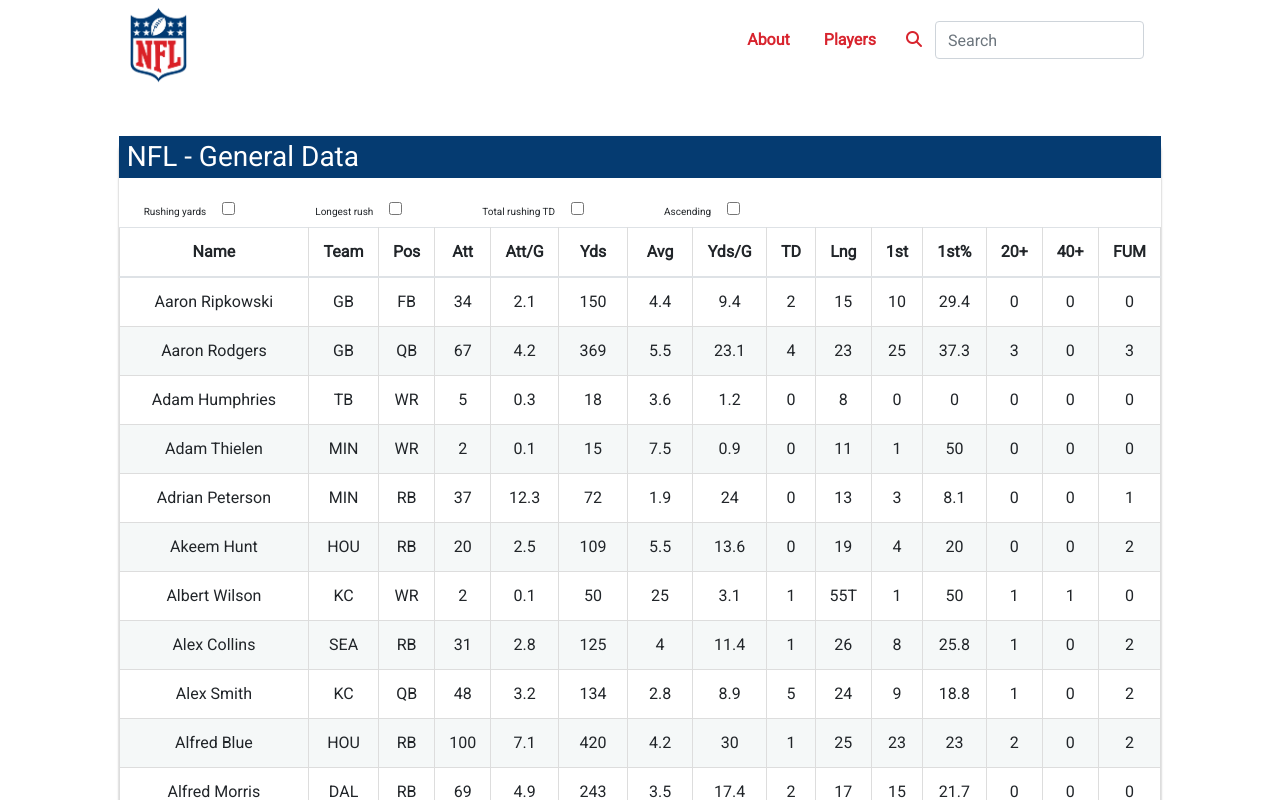
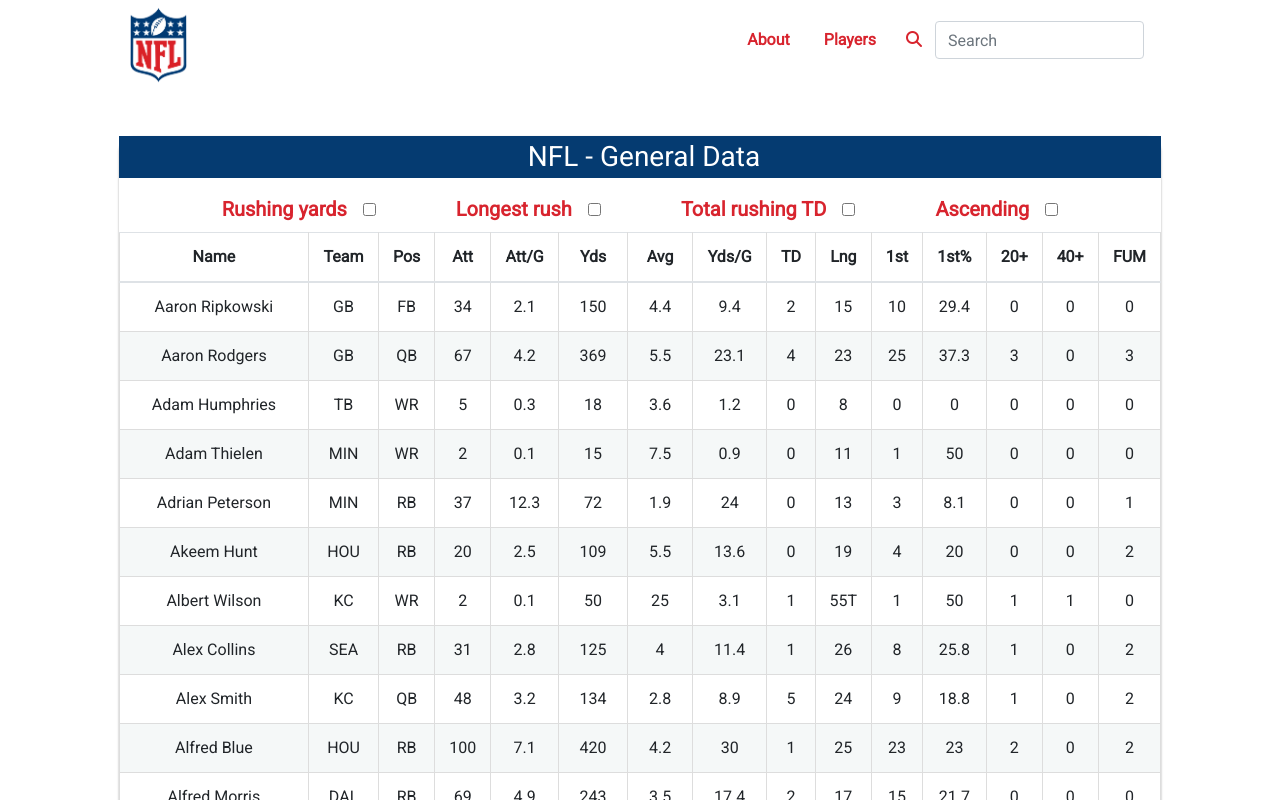
Before and after one commit to danielvallecl/nfl_rush, a React (Create React App) app: page / in a window 1280 px wide. Shown: the top 800 px of the page. Built offline with nearby package versions, Linux system fonts and the light colour scheme.

Commit message:
Configuring Player Data

```diff
--- a/src/components/dashboard/Dashboard.scss
+++ b/src/components/dashboard/Dashboard.scss
@@ -36,6 +36,16 @@
   background-color: #053b71;
 }
 
+.title {
+  text-align: center;
+}
+
+.selection {
+  text-align: center;
+  font-size: 2.5vh;
+  color: #d8242e;
+  font-weight: bold;
+}
 
 // ======= PLAYER ALL ==========
 
--- a/src/components/dashboard/Player.js
+++ b/src/components/dashboard/Player.js
@@ -87,7 +87,7 @@
       <>
       <div className="player dashboard-div">
         <div className="header">
-          <p>NFL - General Data</p>
+          <p>Player Data</p>
           <form action="#">
             <select className="sel" id="player" onChange={this.handleOnSelect}>
             <option value=''>{'NFL-Player'}</option>
--- a/src/components/dashboard/PlayerAll.js
+++ b/src/components/dashboard/PlayerAll.js
@@ -120,10 +120,10 @@
       <>
       <div className="player-all dashboard-div">
         <div className="header">
-          <p>NFL - General Data</p>
+          <p className="title">NFL - General Data</p>
         </div>
         <form className="form" action="#" onSubmit={this.onFormSubmit}>
-        <div className="row sel">
+        <div className="selection">
           <label className="label">
             Rushing yards
             <input
```
Also changed, not shown: 1 other file (tests, documents, lock files or other folders).
